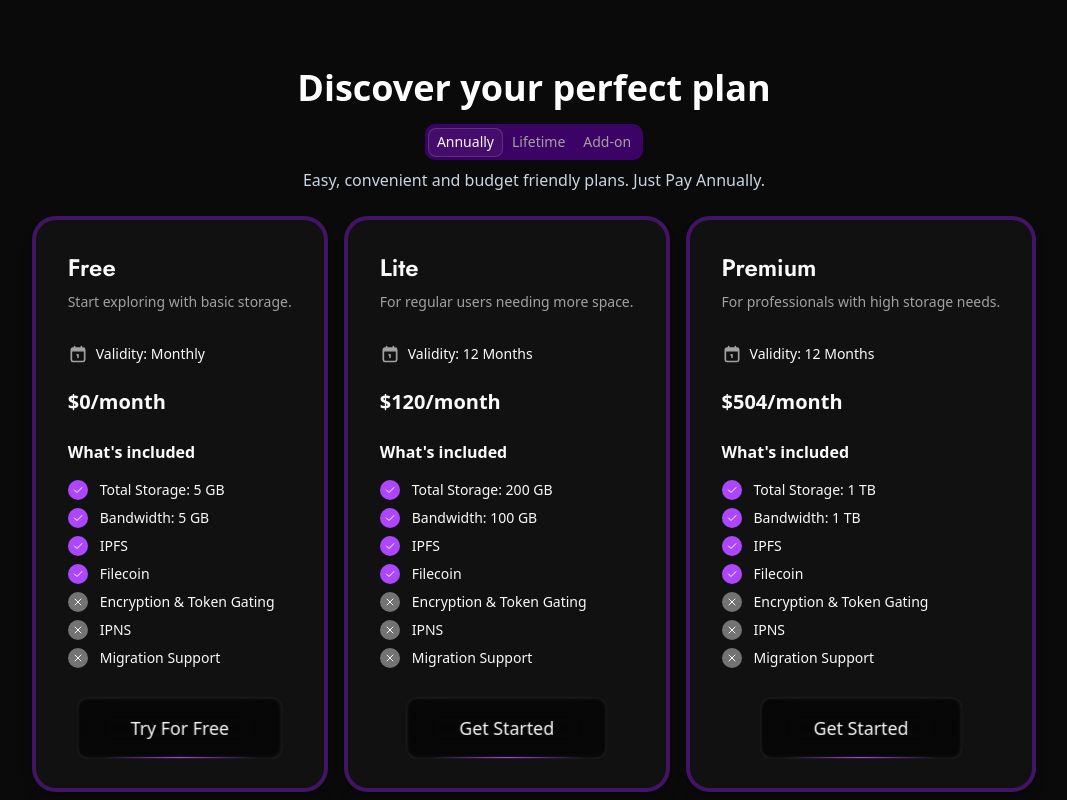
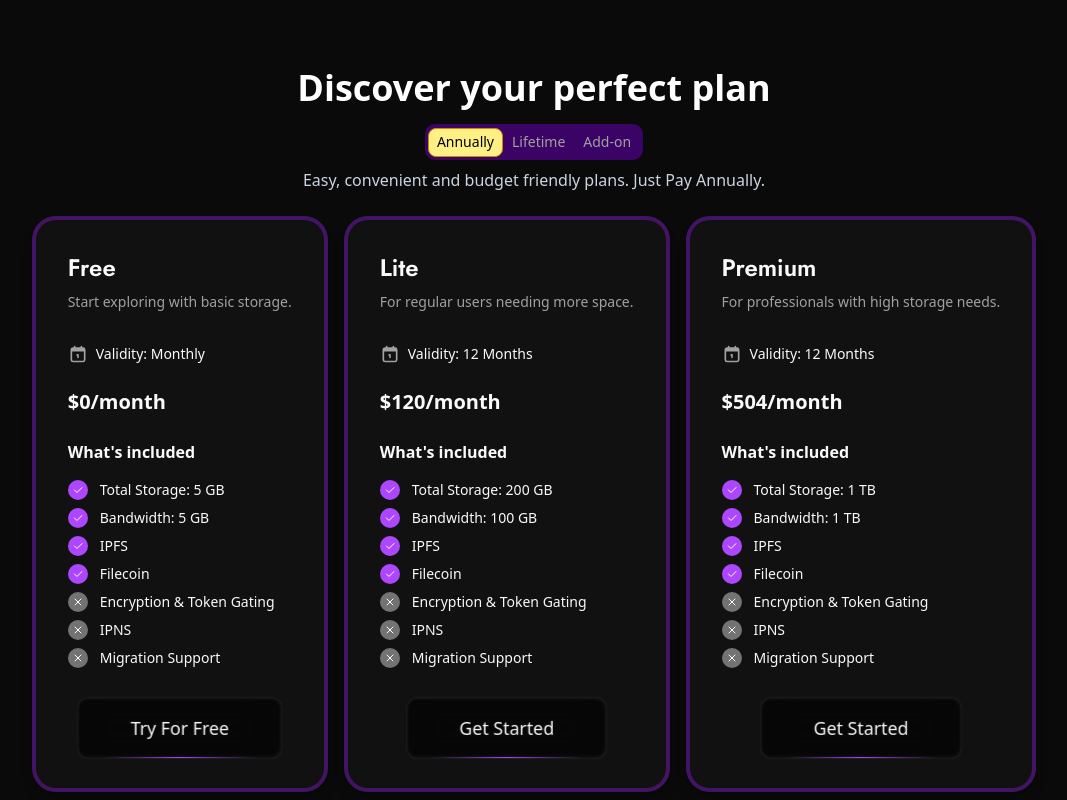
Before and after one commit to AkashJana18/lighthouse-revamp, a Next.js app: page / in a window 1280 px wide. Shown: the part 1720-2520 px from the top of the page, without its empty margins (106-1173 px from the left). Built offline with nearby package versions, Linux system fonts and the light colour scheme.

Commit message:
chore: color scheme

```diff
--- a/src/components/ui/resizable-navbar.tsx
+++ b/src/components/ui/resizable-navbar.tsx
@@ -135,7 +135,7 @@ export const NavItems = ({ items, className, onItemClick }: NavItemsProps) => {
           {hovered === idx && (
             <motion.div
               layoutId="hovered"
-              className="absolute inset-0 h-full w-full rounded-lg bg-gray-100 dark:bg-neutral-800"
+              className="absolute inset-0 h-full w-full rounded-lg bg-gray-100 dark:bg-purple-800/50"
             />
           )}
           <span className="relative z-20">{item.name}</span>
--- a/src/components/ui/tabs.tsx
+++ b/src/components/ui/tabs.tsx
@@ -42,7 +42,50 @@ function TabsTrigger({
     <TabsPrimitive.Trigger
       data-slot="tabs-trigger"
       className={cn(
-        "data-[state=active]:bg-background dark:data-[state=active]:text-foreground focus-visible:border-ring focus-visible:ring-ring/50 focus-visible:outline-ring dark:data-[state=active]:border-input dark:data-[state=active]:bg-input/30 text-foreground dark:text-muted-foreground inline-flex h-[calc(100%-1px)] flex-1 items-center justify-center gap-1.5 rounded-md border border-transparent px-2 py-1 text-sm font-medium whitespace-nowrap transition-[color,box-shadow] focus-visible:ring-[3px] focus-visible:outline-1 disabled:pointer-events-none disabled:opacity-50 data-[state=active]:shadow-sm [&_svg]:pointer-events-none [&_svg]:shrink-0 [&_svg:not([class*='size-'])]:size-4",
+        // Core layout and structure
+        "inline-flex", // Makes the element an inline flex container
+        "h-[calc(100%-1px)]", // Sets height to 100% minus 1px (often for border compensation)
+        "flex-1", // Allows the element to grow/shrink to fill available space
+        "items-center", // Vertically centers children in flex container
+        "justify-center", // Horizontally centers children in flex container
+        "gap-1.5", // Adds 0.375rem (6px) gap between child elements
+        "whitespace-nowrap", // Prevents text from wrapping to new line
+        "rounded-md", // Medium border-radius (6px typically)
+        "border", // Adds a 1px border
+        "border-transparent", // Makes border invisible by default
+        "px-2 py-1", // Horizontal padding: 0.5rem (8px), Vertical: 0.25rem (4px)
+        "text-sm", // Small text size (14px typically)
+        "font-medium", // Medium font weight (500 typically)
+        "transition-[color,box-shadow]", // Smooth transitions for color and shadow changes
+
+        // Text colors
+        "text-foreground", // Default text color (light mode)
+        "dark:text-muted-foreground", // Dark mode text color (bright yellow)
+
+        // Active state styles
+        "data-[state=active]:bg-yellow-100", // Light mode active background (pale yellow)
+        "dark:data-[state=active]:bg-yellow-200", // Dark mode active background (dark yellow with 30% opacity)
+        "data-[state=active]:text-yellow-900", // Light mode active text (dark yellow)
+        "dark:data-[state=active]:text-black", // Dark mode active text (light yellow)
+        "data-[state=active]:border-yellow-200", // Light mode active border (light yellow)
+        "dark:data-[state=active]:border-yellow-600", // Dark mode active border (dark yellow)
+        "data-[state=active]:shadow-yellow-200/50", // Light mode active shadow (yellow with 50% opacity)
+        "dark:data-[state=active]:shadow-yellow-800/50", // Dark mode active shadow (dark yellow with 20% opacity)
+
+        // Focus states (keyboard navigation)
+        "focus-visible:outline-yellow-400", // Focus outline color (medium yellow)
+        "focus-visible:ring-yellow-300/50", // Focus ring color (light yellow with 50% opacity)
+
+        // Disabled state
+        "disabled:pointer-events-none", // Disables pointer interactions when disabled
+        "disabled:opacity-50", // Reduces opacity when disabled
+
+        // SVG icon styling
+        "[&_svg]:pointer-events-none", // Disables pointer events on child SVGs
+        "[&_svg]:shrink-0", // Prevents SVG from shrinking
+        "[&_svg:not([class*='size-'])]:size-4", // Default 1rem (16px) size for SVGs without size classes
+
+        // Merges with any additional classes passed via props
         className
       )}
       {...props}
--- a/src/components/ui/tooltip.tsx
+++ /dev/null
@@ -1,30 +0,0 @@
-"use client"
-
-import * as TooltipPrimitive from "@radix-ui/react-tooltip"
-import * as React from "react"
-
-import { cn } from "@/lib/utils"
-
-const TooltipProvider = TooltipPrimitive.Provider
-
-const Tooltip = TooltipPrimitive.Root
-
-const TooltipTrigger = TooltipPrimitive.Trigger
-
-const TooltipContent = React.forwardRef<
-  React.ElementRef<typeof TooltipPrimitive.Content>,
-  React.ComponentPropsWithoutRef<typeof TooltipPrimitive.Content>
->(({ className, sideOffset = 4, ...props }, ref) => (
-  <TooltipPrimitive.Content
-    ref={ref}
-    sideOffset={sideOffset}
-    className={cn(
-      "z-50 overflow-hidden rounded-md border bg-popover px-3 py-1.5 text-sm text-popover-foreground shadow-md animate-in fade-in-0 zoom-in-95 data-[state=closed]:animate-out data-[state=closed]:fade-out-0 data-[state=closed]:zoom-out-95 data-[side=bottom]:slide-in-from-top-2 data-[side=left]:slide-in-from-right-2 data-[side=right]:slide-in-from-left-2 data-[side=top]:slide-in-from-bottom-2",
-      className,
-    )}
-    {...props}
-  />
-))
-TooltipContent.displayName = TooltipPrimitive.Content.displayName
-
-export { Tooltip, TooltipContent, TooltipProvider, TooltipTrigger }
```
